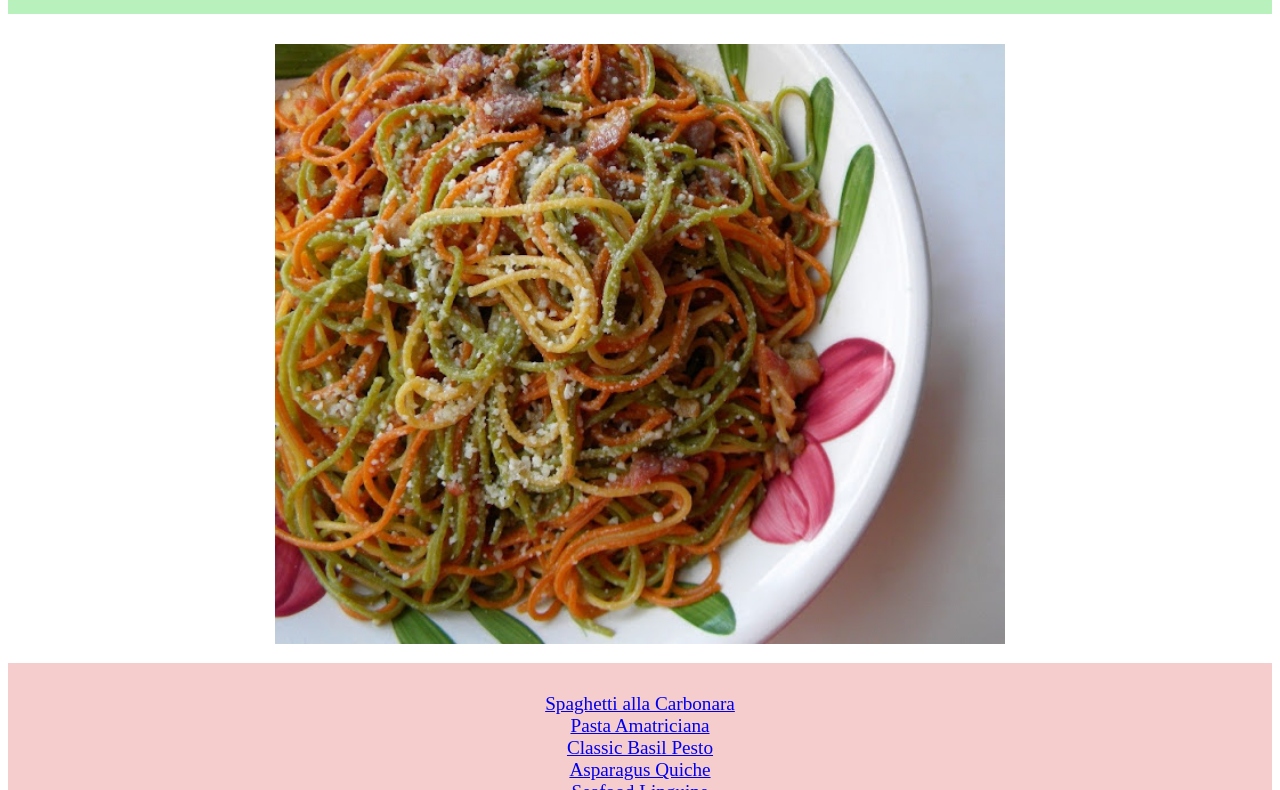
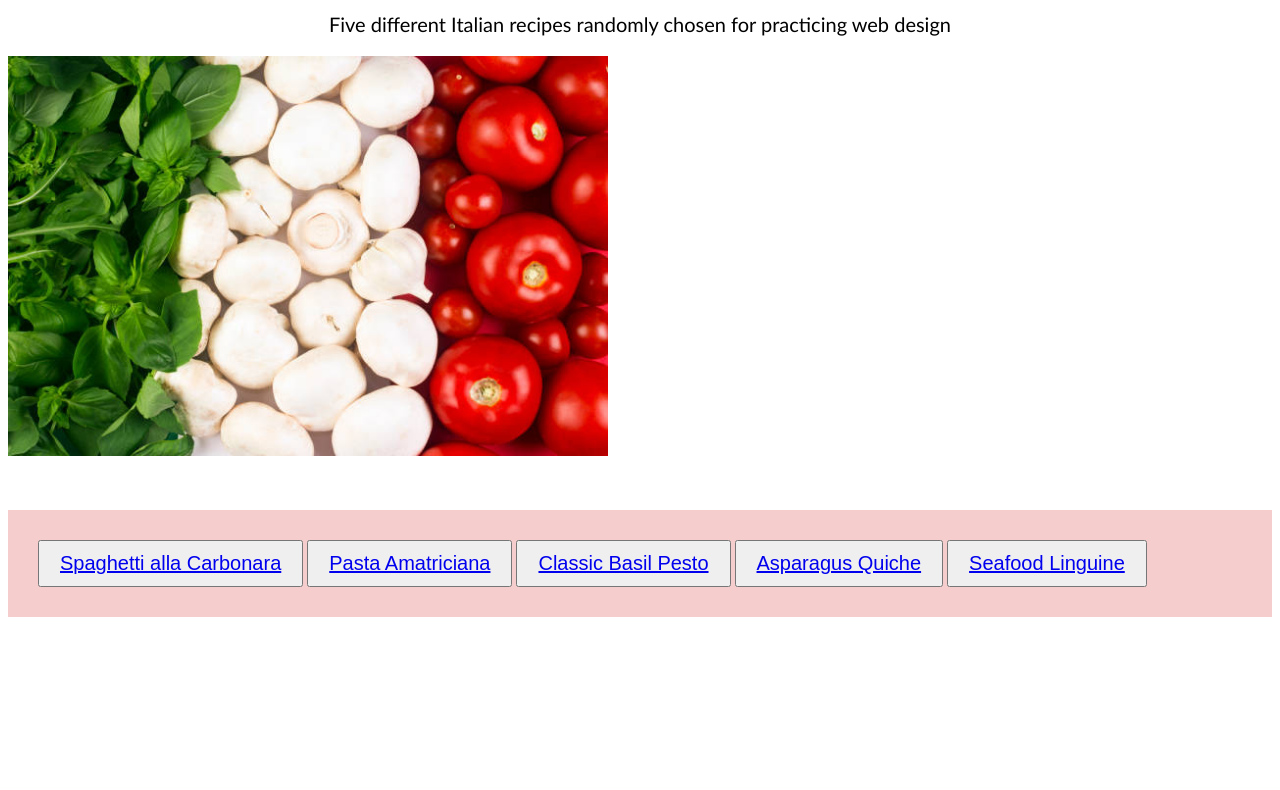
Before and after one commit to jornsalve/odin-recipes, a plain HTML site: page index.html in a window 1280 px wide. Shown: the part 130-920 px from the top of the page. After the commit the page ends 800 px from the top, so only its background shows below. Drawn offline with Linux system fonts and the light colour scheme.

Commit message:
made some temporary css changes

```diff
--- a/index.html
+++ b/index.html
@@ -1,21 +1,21 @@
 <!DOCTYPE html>
 <html lang="en">
-<head>
+  <head>
     <meta charset="UTF-8">
     <meta name="viewport" content="width=device-width, initial-scale=1.0">
     <link rel="stylesheet" href="style.css">
     <title>Odin Recipes</title>
-</head>
-<body>
-
+  </head>
+  <body>
     <h1 class="frontpage">ITALIAN FOOD RECIPES</h1>
-    <img class="main" src="./recipes/img/Carle.JPG" alt="funny pizza chef">
+    <p>Five different Italian recipes randomly chosen for practicing web design</p>
+    <img class="main" src="./recipes/img/flag.jpg" alt="funny pizza chef">
     <ul class="recipes">
-        <li><a href="recipes/carbonara.html">Spaghetti alla Carbonara</a></li>
-        <li><a href="recipes/amatriciana.html">Pasta Amatriciana</a></li>
-        <li><a href="recipes/pesto.html">Classic Basil Pesto</a></li>
-        <li><a href="recipes/quiche.html">Asparagus Quiche</a></li>
-        <li><a href="recipes/linguine.html">Seafood Linguine</a></li>
+      <button><a href="recipes/carbonara.html">Spaghetti alla Carbonara</a></button>
+      <button><a href="recipes/amatriciana.html">Pasta Amatriciana</a></button>
+      <button><a href="recipes/pesto.html">Classic Basil Pesto</a></button>
+      <button><a href="recipes/quiche.html">Asparagus Quiche</a></button>
+      <button><a href="recipes/linguine.html">Seafood Linguine</a></button>
     </ul>
-</body>
+  </body>
 </html>
--- a/style.css
+++ b/style.css
@@ -2,23 +2,33 @@ h1 {
   background-color: #b8f1bb;
   text-align: center;
   padding: 30px;
+  margin: 0px;
 }
 
-h2, h3 {
+h2 {
+  display: inline-block;
+}
+
+h3 {
   text-align: center;
 }
 
+.main {
+  margin: 0px auto;
+  height: 400px;
+  width: auto;
+}
+
 img {
-  display: block;
-  margin-left: auto;
-  margin-right: auto;
+
   height: 400px;
   width: auto;
 }
 
 ul {
+  display: block;
   list-style: none;
-    text-align: center;
+
 }
 
 ol {
@@ -27,7 +37,6 @@ ol {
 }
 
 .frontpage {
-
   font-size: 45px;
   font-family: 'Gill Sans', 'Gill Sans MT', Calibri, 'Trebuchet MS', sans-serif;
   font-stretch: ultra-expanded;
@@ -36,10 +45,20 @@ ol {
 .recipes {
   background-color: #f5cdcd;
   padding: 30px;
-    font-size: larger;
+  margin: 50px 0px;
 }
 
-.main {
-    height: 600px;
-    width: auto;
+p {
+  font-size: 20px;
+  font-family: 'Gill Sans', 'Gill Sans MT', Calibri, 'Trebuchet MS', sans-serif;
+  font-stretch: ultra-expanded;
+  text-align: center;
 }
+
+
+
+button {
+  display: inline-block;
+  padding: 10px 20px;
+  font-size: 20px;
+}
```
Also changed, not shown: recipes/img/flag.jpg (added). Lines whose indentation alone changed are shown as unchanged.
